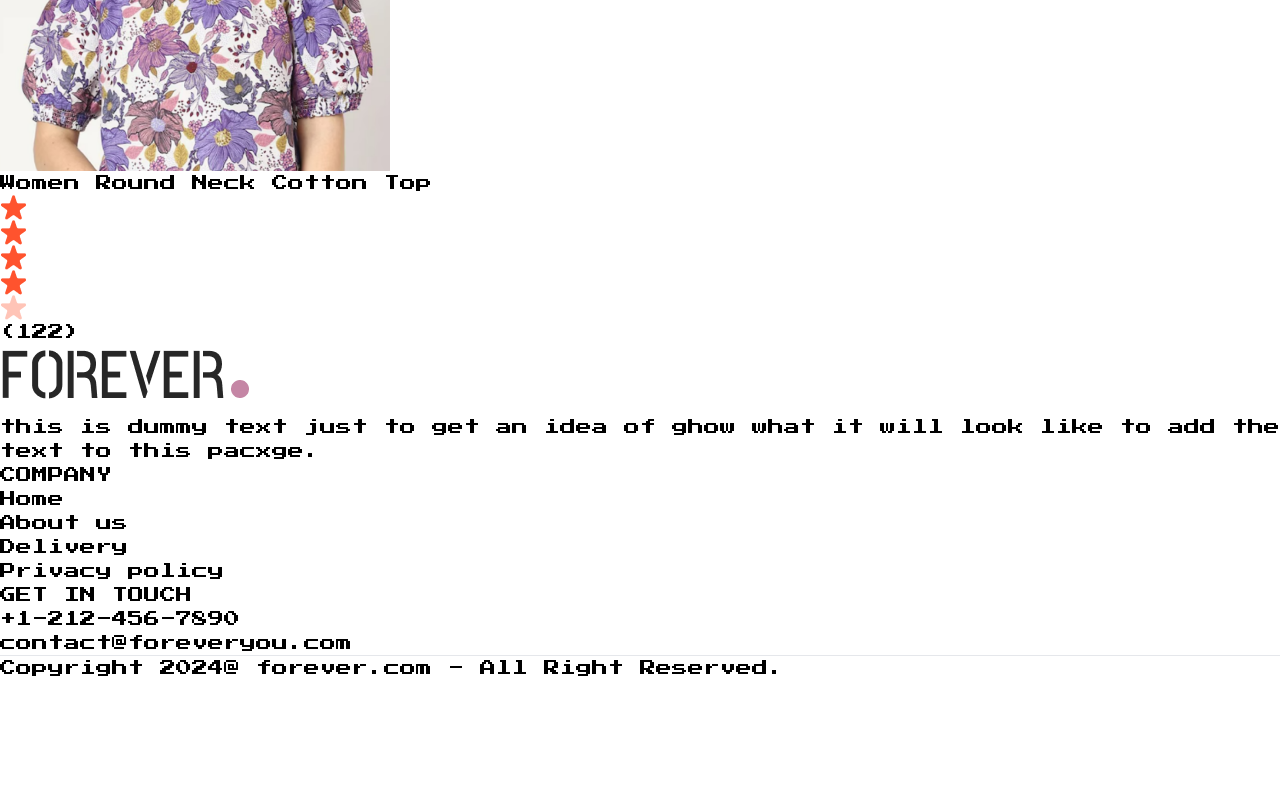
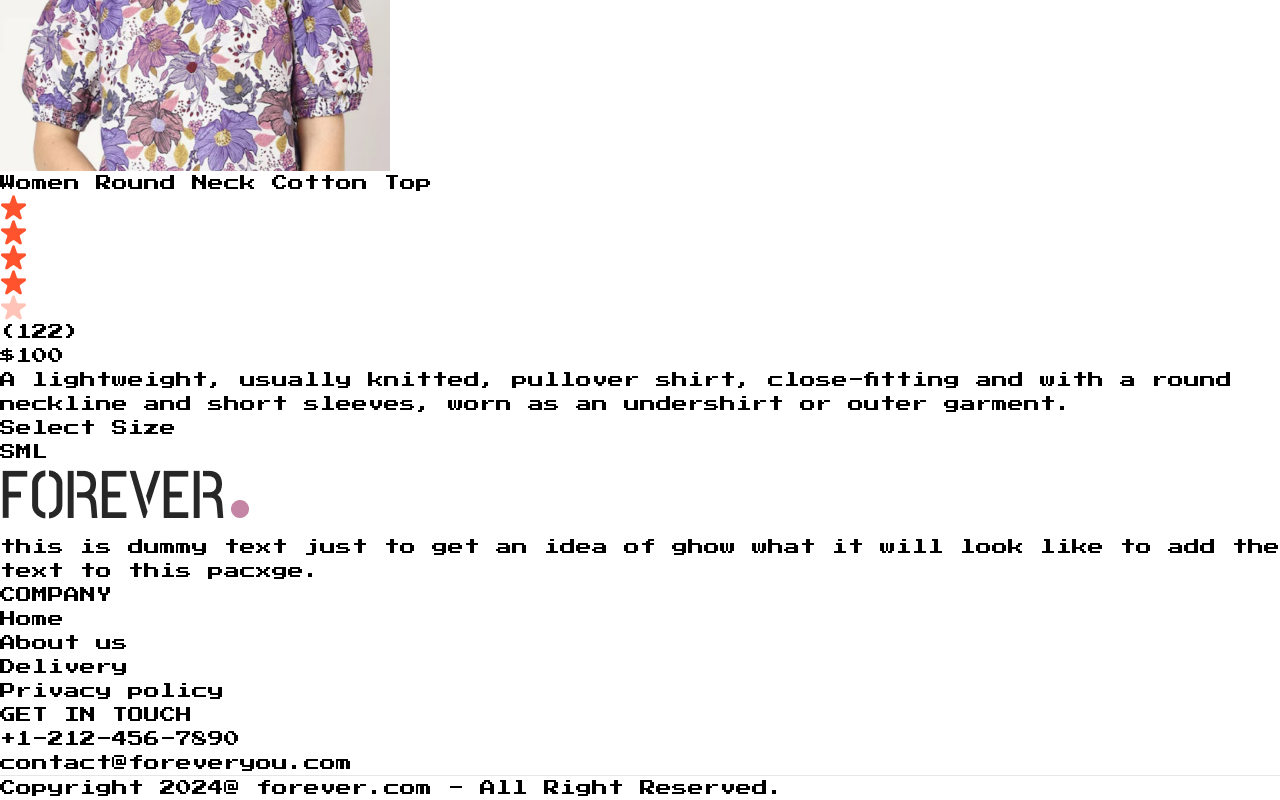
Before and after one commit to jackiejr18/ecommerce-two, a React (Vite) app in the folder frontend/: page /product/aaaaa in a window 1280 px wide. Shown: the part 1251-2051 px from the top of the page. Before the commit the page ends 1931 px from the top, so only its background shows below. Built offline with nearby package versions, Linux system fonts and the light colour scheme.

Commit message:
functional size buttons

```diff
--- a/frontend/src/index.css
+++ b/frontend/src/index.css
@@ -18,6 +18,10 @@
   font-style: normal;
 }
 
+::-webkit-scrollbar {
+  display: none;
+}
+
 @media (max-width:640px) {
   a.active {
     background-color: black;
--- a/frontend/src/pages/Product.jsx
+++ b/frontend/src/pages/Product.jsx
@@ -6,9 +6,10 @@
 const Product = () => {
 
   const {productId} = useParams();
-  const {products} = useContext(ShopContext);
+  const {products, currency} = useContext(ShopContext);
   const [productData, setProductData] = useState(false);
   const [image, setImage] = useState('');
+  const [size, setSize] = useState()
 
   const fetchProductData = async () => {
 
@@ -57,6 +58,16 @@
             <img src={assets.star_dull_icon} className='w-3.5' alt="" />
             <p className='pl-2'>(122)</p>
           </div>
+          <p className='mt-5 text-2xl font-medium'>{currency}{productData.price}</p>
+          <p className='mt-5 text-gray-500 md:w-4/5'>{productData.description}</p>
+          <div className='flex flex-col gap-4 my-8'>
+            <p>Select Size</p>
+            <div className='flex gap-2'>
+              {productData.sizes.map((item, index)=>(
+                <button onClick={()=>setSize(item)} className={`border py-2 px-4 bg-gray-100 ${item === size ? 'border-orange-500' : ''}`} key={index}>{item}</button>
+              ))}
+            </div>
+          </div>
         </div>
       </div>
 
```
